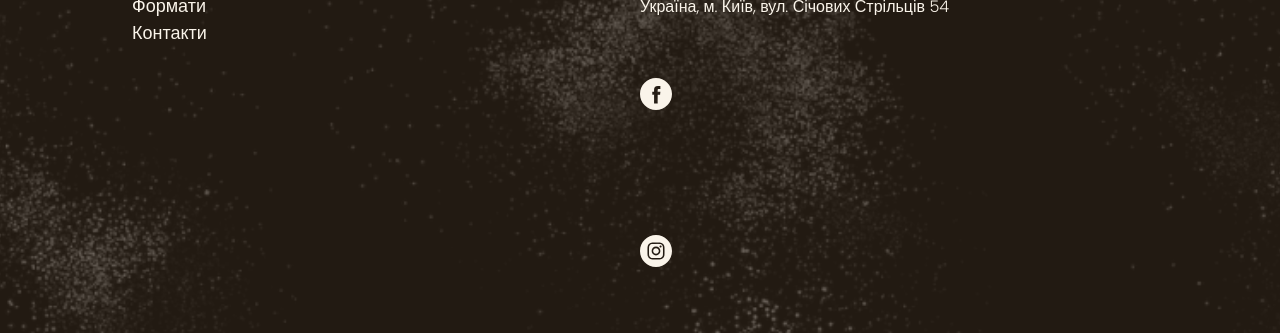
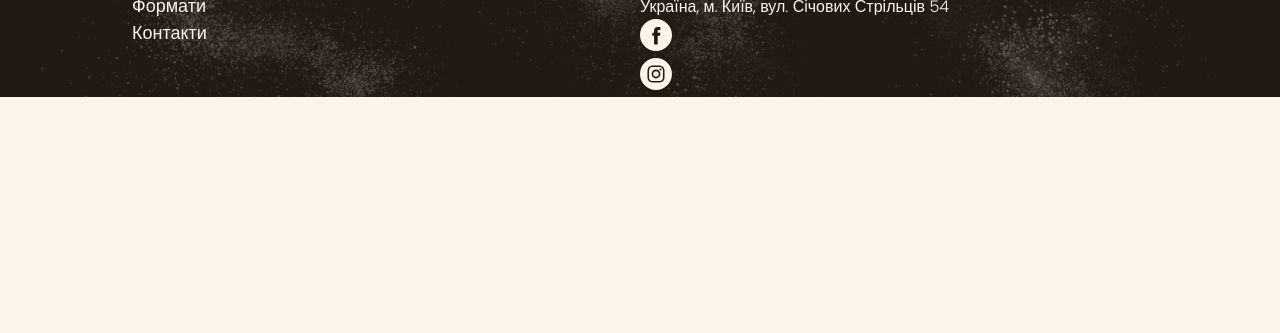
Before and after one commit to SviatoslavPoruchnyk/Genius-HTML-CSS, a plain HTML site: page index.html in a window 1280 px wide. Shown: the part 3638-3971 px from the top of the page. After the commit the page ends 3735 px from the top, so only its background shows below. Drawn offline with Linux system fonts and the light colour scheme.

Commit message:
вирівняв іконки

```diff
--- a/CSS/styles.css
+++ b/CSS/styles.css
@@ -20,6 +20,7 @@ body {
     font-weight: 400;
     line-height: 1.5;
     margin: 0;
+
 }
 
 h1,
@@ -378,6 +379,14 @@ ul {
     flex-basis: 50%;
 
 }
+.footer-logo, .footer-menu{
+    flex-grow: 1;
+}
+
+.address-list, .address-info{
+    flex-grow: 1;
+}
+
 
 .footer-address {
     display: flex;
@@ -397,10 +406,12 @@ ul {
 
 .addrees-icon {
     fill: var(--color-primary-light);
+    height: 32px;
 }
 
 .addrees-icon:hover {
     fill: var(--color-brand-normal);
+    height: 32px;
 }
 
 .adress-copiright {
--- a/index.html
+++ b/index.html
@@ -222,11 +222,10 @@
       <div class="conteiner">
         <div class="footer-conteiner">
           <nav class="footer-nav">
-            <a href="#"
+            <a class="" href="#"
               ><img src="./images/logo.svg" alt="логотип сучасної пекарні" />
             </a>
-
-            <ul>
+            <ul class="footer-menu">
               <li><a class="link" href="#">Наші традиції</a></li>
               <li><a class="link" href="#">Шеф-кухарі</a></li>
               <li><a class="link" href="#">Формати</a></li>
@@ -234,7 +233,7 @@
             </ul>
           </nav>
           <address class="footer-address">
-            <ul>
+            <ul class="address-list">
               <li>
                 <a class="adress-link" href="tel:+380960000007"
                   >+ 38 (096) 000 00 07</a
```
